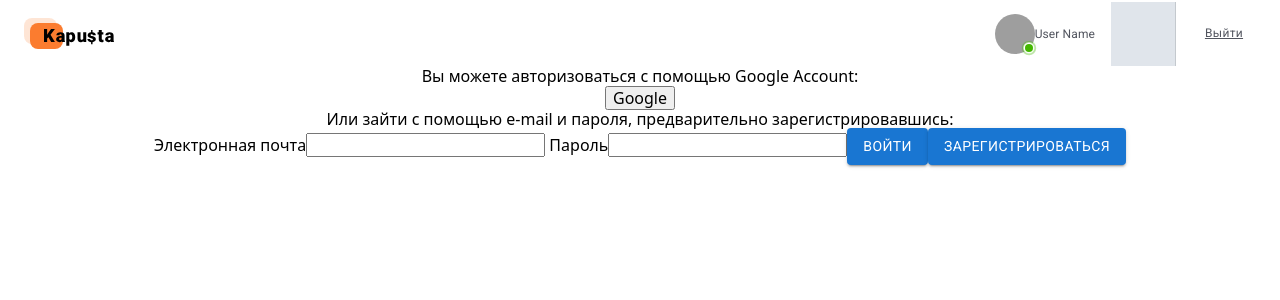
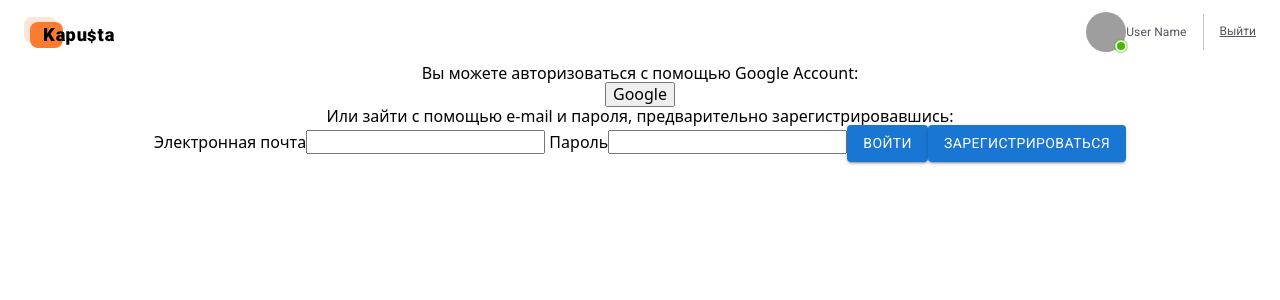
Before and after one commit to iuriibilonog/react-project, a React (Create React App) app: page / in a window 1280 px wide. Shown: the top 300 px of the page. Built offline with nearby package versions, Linux system fonts and the light colour scheme; grey boxes are pictures that could not be loaded.

Commit message:
nav done

```diff
--- a/src/components/NavBar/NavBar.jsx
+++ b/src/components/NavBar/NavBar.jsx
@@ -1,178 +1,22 @@
 import * as React from 'react';
 import AppBar from '@mui/material/AppBar';
-import Box from '@mui/material/Box';
 import Toolbar from '@mui/material/Toolbar';
-import IconButton from '@mui/material/IconButton';
 import Typography from '@mui/material/Typography';
-import Menu from '@mui/material/Menu';
-import MenuIcon from '@mui/icons-material/Menu';
 import Container from '@mui/material/Container';
 import Avatar from '@mui/material/Avatar';
-import Button from '@mui/material/Button';
-import Tooltip from '@mui/material/Tooltip';
-import MenuItem from '@mui/material/MenuItem';
 import logo from '../../img/logo.svg';
 import logout from '../../img/logout.svg';
 import s from './NavBar.module.css';
-import { styled } from '@mui/material/styles';
-import Badge from '@mui/material/Badge';
 import Stack from '@mui/material/Stack';
 import Divider from '@mui/material/Divider';
-import { createTheme, MuiThemeProvider, makeStyles } from '@material-ui/core/styles';
-import { withStyles } from '@material-ui/core/styles';
+import { StyledBadge } from './StyledBadge';
 
-const settings = ['Logout'];
-const StyledBadge = styled(Badge)(({ theme }) => ({
-  '& .MuiBadge-badge': {
-    backgroundColor: '#44b700',
-    color: '#44b700',
-    boxShadow: `0 0 0 2px ${theme.palette.background.paper}`,
-    '&::after': {
-      position: 'absolute',
-      top: 0,
-      left: 0,
-      width: '100%',
-      height: '100%',
-      borderRadius: '50%',
-      animation: 'ripple 1.2s infinite ease-in-out',
-      border: '1px solid currentColor',
-      content: '""',
-    },
-  },
-  '@keyframes ripple': {
-    '0%': {
-      transform: 'scale(.8)',
-      opacity: 1,
-    },
-    '100%': {
-      transform: 'scale(2.4)',
-      opacity: 0,
-    },
-  },
-}));
-const theme = createTheme({
-  breakpoints: {
-    // Define custom breakpoint values.
-    // These will apply to Material-UI components that use responsive
-    // breakpoints, such as `Grid` and `Hidden`. You can also use the
-    // theme breakpoint functions `up`, `down`, and `between` to create
-    // media queries for these breakpoints
-
-    values: {
-      axs: 400,
-      asm: 768,
-      amd: 800,
-      alg: 900,
-      axl: 1200,
-    },
-  },
-});
-// const newTheme = createMuiTheme({
-//   breakpoints: {
-// Define custom breakpoint values.
-// These will apply to Material-UI components that use responsive
-// breakpoints, such as `Grid` and `Hidden`. You can also use the
-// theme breakpoint functions `up`, `down`, and `between` to create
-// media queries for these breakpoints
-//     values: {
-//       xs: 0,
-//       sm: 440,
-//       md: 660,
-//       mobile: 768,
-//       lg: 900,
-//       xl: 1200,
-//     },
-//   },
-// });
-// const styles = themes => {
-//   console.log(themes);
-//   return {
-//     mob: {
-//       [themes.breakpoints.up('sm')]: {
-//         background: `red`,
-//         color: `blue`,
-//       },
-// '&::before': {
-//   [theme.breakpoints.down('sm')]: {
-//     content: `'Screen size = xs'`,
-//   },
-//   [theme.breakpoints.up('sm')]: {
-//     content: `'Screen size = sm'`,
-//   },
-//   [theme.breakpoints.up('md')]: {
-//     content: `'Screen size = md'`,
-//   },
-//   [theme.breakpoints.up('lg')]: {
-//     content: `'Screen size = lg'`,
-//   },
-//   [theme.breakpoints.up('xl')]: {
-//     content: `'Screen size = xl'`,
-//   },
-// },
-//     },
-//   };
-// };
-
-const styles = theme => {
-  console.log(theme);
-  return {
-    root: {
-      ...theme.typography.display1,
-      padding: theme.spacing.unit * 4,
-      backgroundColor: theme.palette.secondary.main,
-      color: theme.palette.getContrastText(theme.palette.secondary.main),
-      // Display the name of the current breakpoint
-      '&::before': {
-        [theme.breakpoints.down('axs')]: {
-          content: `'Screen size = xxs'`,
-        },
-        [theme.breakpoints.up('asm')]: {
-          content: `'Screen size = sm'`,
-        },
-        [theme.breakpoints.up('amd')]: {
-          content: `'Screen size = md'`,
-        },
-        [theme.breakpoints.up('alg')]: {
-          content: `'Screen size = lg'`,
-        },
-        [theme.breakpoints.up('axl')]: {
-          content: `'Screen size = xl'`,
-        },
-      },
-    },
-  };
-};
-const NavBar = ({ classes }) => {
-  const [anchorElNav, setAnchorElNav] = React.useState(null);
-  const [anchorElUser, setAnchorElUser] = React.useState(null);
-  console.log(classes);
-  const handleOpenNavMenu = event => {
-    setAnchorElNav(event.currentTarget);
-  };
-  const handleOpenUserMenu = event => {
-    setAnchorElUser(event.currentTarget);
-  };
-
-  const handleCloseNavMenu = () => {
-    setAnchorElNav(null);
-  };
-
-  const handleCloseUserMenu = () => {
-    setAnchorElUser(null);
-  };
-
+const NavBar = () => {
   return (
-    <MuiThemeProvider theme={theme}>
     <AppBar position="static" sx={{ background: 'white', boxShadow: 'none' }}>
       <Container maxWidth="axl">
         <Toolbar disableGutters sx={{ display: 'flex', justifyContent: 'space-between' }}>
-            <Avatar
-              alt="Logo"
-              src={logo}
-              id={s.logo}
-              variant="square"
-              style={{ width: 90 + 'px' }}
-            />
+          <Avatar alt="Logo" src={logo} id={s.logo} variant="square" style={{ width: 90 + 'px' }} />
           <div className={s.wrapper}>
             <Stack direction="row" spacing={2}>
               <StyledBadge
@@ -188,11 +32,11 @@ const NavBar = ({ classes }) => {
               noWrap
               component="p"
               sx={{
-                  display: { axs: 'none', asm: 'flex' },
                 color: '#52555F',
                 fontFamily: 'Roboto',
                 fontSize: '12px',
               }}
+              className={s.visibility}
             >
               User Name
             </Typography>
@@ -204,37 +48,29 @@ const NavBar = ({ classes }) => {
                 background: '#E0E5EB',
                 ml: 2,
                 mr: 2,
-                  // display: { xs: 'none', sm: 'block' },
               }}
-                className={classes.root}
+              className={s.visibility}
             />
-              <Button
+            <Typography
               variant="text"
               sx={{
                 color: 'white',
                 textDecoration: 'underline',
                 textTransform: 'capitalize',
-                  // display: { xs: 'none', sm: 'flex' },
                 color: '#52555F',
                 fontFamily: 'Roboto',
                 fontSize: '12px',
               }}
-                className={classes.root}
+              className={s.visibility}
             >
               Выйти
-              </Button>
-              <img
-                className={s.logoutIcon}
-                src={logout}
-                sx={{
-                  display: { axs: 'block', asm: 'none' },
-                }}
-              />
+            </Typography>
+            <img className={s.logoutIcon} src={logout} />
           </div>
         </Toolbar>
       </Container>
     </AppBar>
-    </MuiThemeProvider>
   );
 };
-export default withStyles(styles)(NavBar);
+
+export default NavBar;
--- a/src/components/NavBar/NavBar.module.css
+++ b/src/components/NavBar/NavBar.module.css
@@ -13,7 +13,12 @@
   background-color: brown;
 }
 
-@media only screen and (min-width: 426px) {
+@media only screen and (max-width: 767px) {
+  .visibility {
+    display: none;
+  }
+}
+@media only screen and (min-width: 768px) {
   .logoutIcon {
     display: none;
   }
--- /dev/null
+++ b/src/components/NavBar/StyledBadge.jsx
@@ -0,0 +1,31 @@
+import { styled } from '@mui/material/styles';
+import Badge from '@mui/material/Badge';
+
+export const StyledBadge = styled(Badge)(({ theme }) => ({
+  '& .MuiBadge-badge': {
+    backgroundColor: '#44b700',
+    color: '#44b700',
+    boxShadow: `0 0 0 2px ${theme.palette.background.paper}`,
+    '&::after': {
+      position: 'absolute',
+      top: 0,
+      left: 0,
+      width: '100%',
+      height: '100%',
+      borderRadius: '50%',
+      animation: 'ripple 1.2s infinite ease-in-out',
+      border: '1px solid currentColor',
+      content: '""',
+    },
+  },
+  '@keyframes ripple': {
+    '0%': {
+      transform: 'scale(.8)',
+      opacity: 1,
+    },
+    '100%': {
+      transform: 'scale(2.4)',
+      opacity: 0,
+    },
+  },
+}));
--- /dev/null
+++ b/src/components/NavBar/index.js
@@ -0,0 +1 @@
+export { default } from './NavBar';
--- a/src/pages/HomePage/HomePage.jsx
+++ b/src/pages/HomePage/HomePage.jsx
@@ -1,5 +1,5 @@
 import Authorization from '../../components/Auth';
-import NavBar from '../../components/NavBar/NavBar';
+import NavBar from '../../components/NavBar';
 
 const HomePage = () => {
   return (
```
Lines whose indentation alone changed are shown as unchanged.
